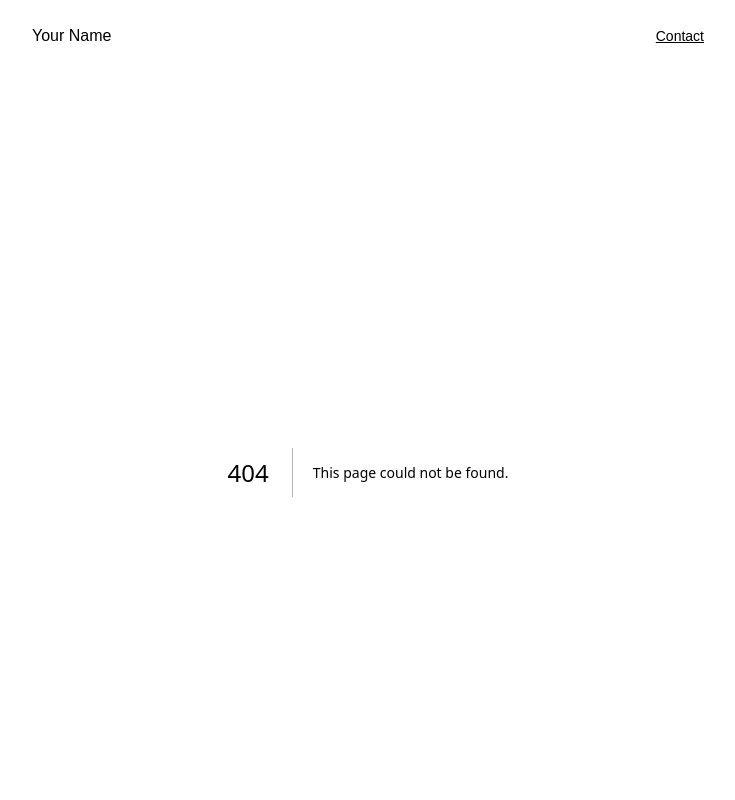
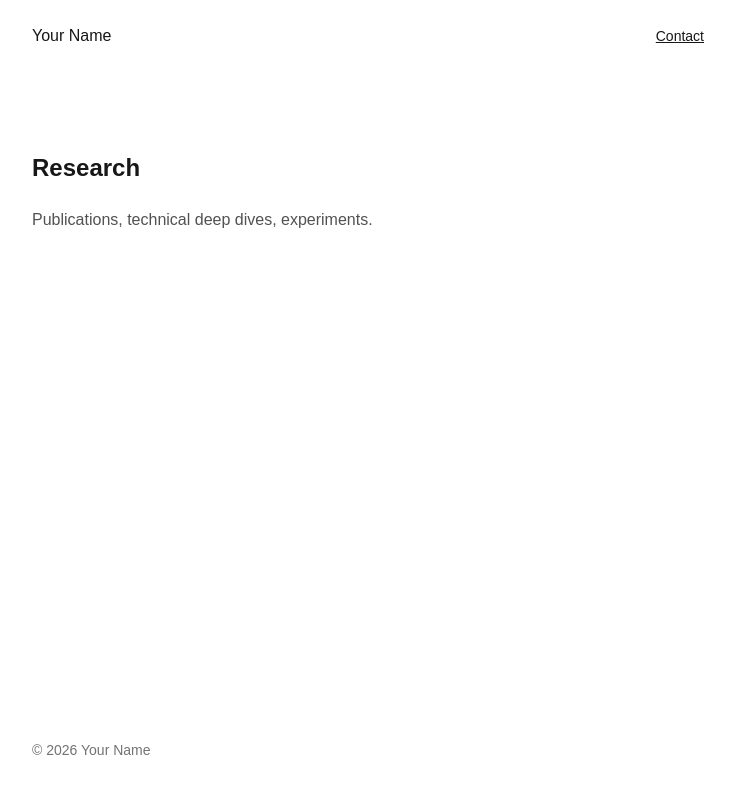
Before and after one commit to jansorianowork/portfolio-platform, a Next.js app: page /research in a window 1280 px wide. Before the commit this address had no page. Shown: the top 800 px of the page, without its empty margins (272-1007 px from the left). Built offline with nearby package versions, Linux system fonts and the light colour scheme.

Commit message:
adding skeleton pages

```diff
--- /dev/null
+++ b/app/about/page.tsx
@@ -0,0 +1,8 @@
+export default function AboutPage() {
+	return (
+		<section className="py-20 space-y-6">
+			<h1 className="text-2xl font-semibold">About</h1>
+			<p className="text-neutral-600">Short professional bio here.</p>
+		</section>
+	);
+}
--- /dev/null
+++ b/app/contact/page.tsx
@@ -0,0 +1,8 @@
+export default function ContactPage() {
+	return (
+		<section className="py-20 space-y-6">
+			<h1 className="text-2xl font-semibold">Contact</h1>
+			<p className="text-neutral-600">Email: your@email.com</p>
+		</section>
+	);
+}
--- /dev/null
+++ b/app/projects/page.tsx
@@ -0,0 +1,8 @@
+export default function ProjectsPage() {
+	return (
+		<section className="py-20 space-y-6">
+			<h1 className="text-2xl font-semibold">Projects</h1>
+			<p className="text-neutral-600">Highlight selected work.</p>
+		</section>
+	);
+}
--- /dev/null
+++ b/app/research/page.tsx
@@ -0,0 +1,10 @@
+export default function ResearchPage() {
+	return (
+		<section className="py-20 space-y-6">
+			<h1 className="text-2xl font-semibold">Research</h1>
+			<p className="text-neutral-600">
+				Publications, technical deep dives, experiments.
+			</p>
+		</section>
+	);
+}
--- /dev/null
+++ b/app/services/page.tsx
@@ -0,0 +1,8 @@
+export default function ServicesPage() {
+	return (
+		<section className="py-20 space-y-6">
+			<h1 className="text-2xl font-semibold">Services</h1>
+			<p className="text-neutral-600">What you offer.</p>
+		</section>
+	);
+}
```
